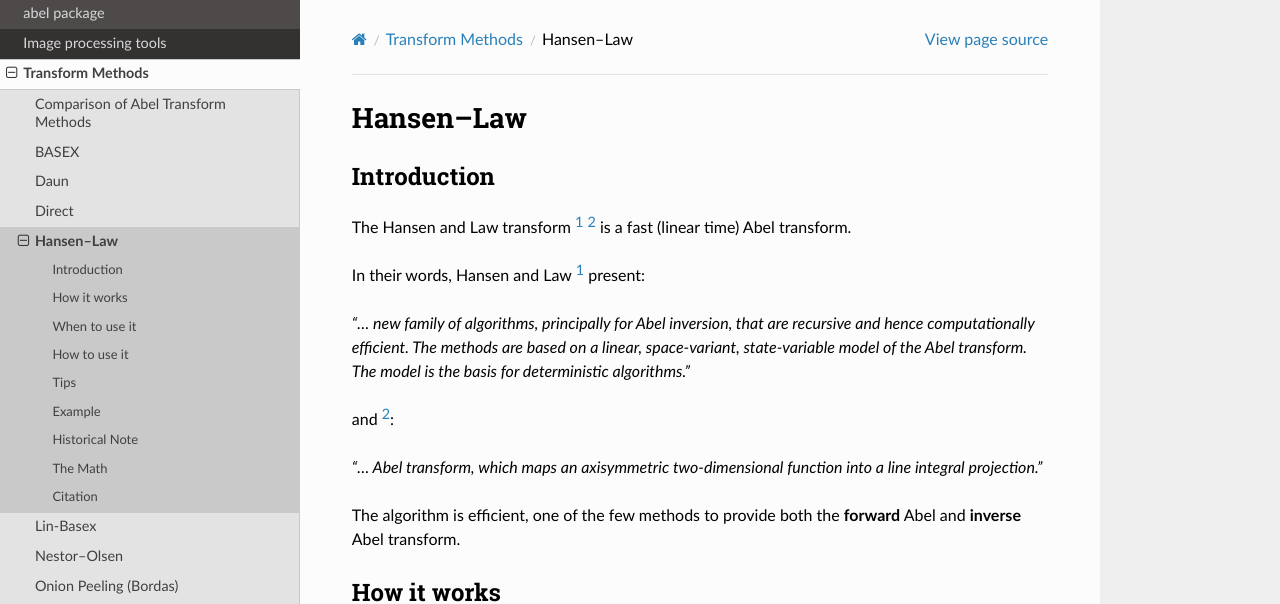
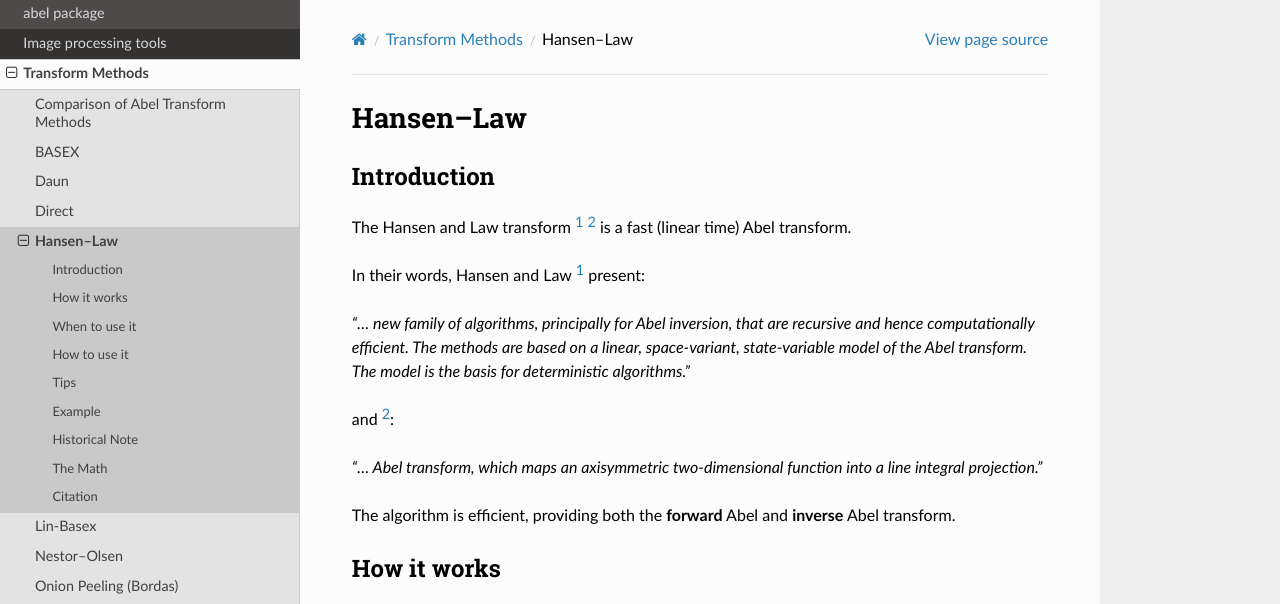
Before and after one commit to PyAbel/PyAbel, a Sphinx documentation site: the page built from doc/transform_methods/hansenlaw.rst, in a window 1280 px wide and 900 px high, cut to the strip 0-604 px from the top of the window. Built offline with Sphinx 7.4.7 and the Read the Docs theme 3.1.0, drawn with Linux system fonts in a browser that asks for light colours; the version number could not be read and is left out.

Commit message:
Now many methods provide forward transform

```diff
--- a/doc/transform_methods/hansenlaw.rst
+++ b/doc/transform_methods/hansenlaw.rst
@@ -22,7 +22,7 @@ and [2]_:
 *"... Abel transform, which maps an axisymmetric two-dimensional function into a line integral projection."*
 
 
-The algorithm is efficient, one of the few methods to provide both the **forward** Abel and **inverse** Abel transform.
+The algorithm is efficient, providing both the **forward** Abel and **inverse** Abel transform.
 
 
 How it works
```
